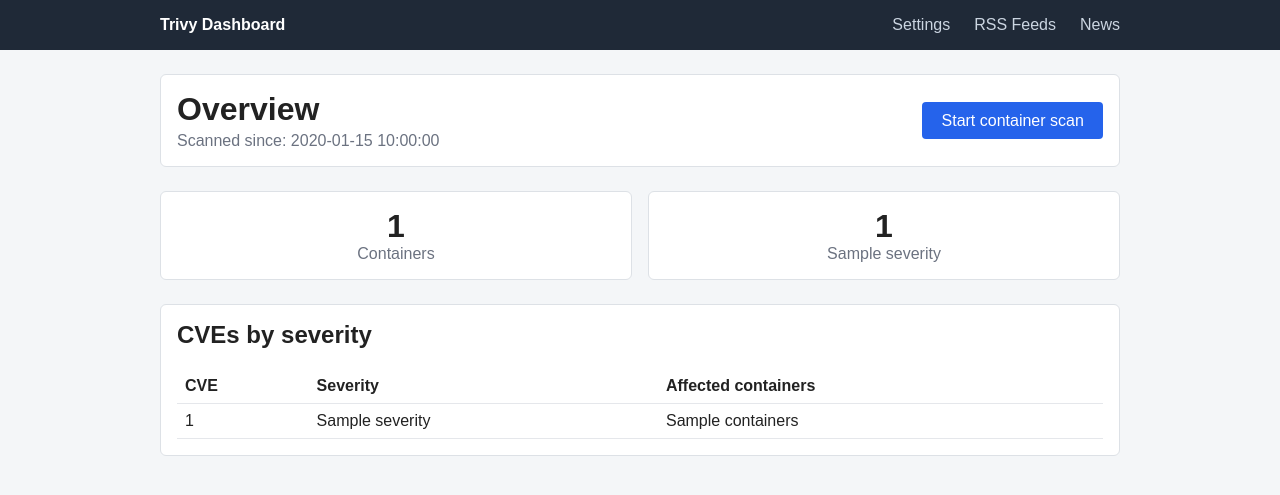
After one commit to KlaverLabs/trivy-dashboard, a FastAPI app: template src/trivy_dashboard_service/templates/home.html in a window 1280 px wide. The commit adds this page. Shown: the top 495 px of the page. Run offline with FastAPI, Linux system fonts and the light colour scheme; the template is opened without the code that fills it: most values are stand-ins (such as "Sample title", 1, 10 or a date in 2020).

Commit message:
basic setup

```diff
--- a/src/trivy_dashboard_service/app.py
+++ b/src/trivy_dashboard_service/app.py
@@ -1,9 +1,15 @@
 import os
+from pathlib import Path
 
 import uvicorn
 from fastapi import FastAPI
+from fastapi.staticfiles import StaticFiles
+
+from trivy_dashboard_service.controller.home_controller import router as home_router
 
 app = FastAPI(title="Trivy Dashboard Service")
+app.mount("/static", StaticFiles(directory=Path(__file__).parent / "static"), name="static")
+app.include_router(home_router)
 
 
 def main() -> None:
--- /dev/null
+++ b/src/trivy_dashboard_service/static/css/style.css
@@ -0,0 +1,24 @@
+body { margin: 0; font-family: sans-serif; background: #f4f6f8; color: #222; }
+header { background: #1f2937; padding: 0 1rem; }
+nav { max-width: 960px; margin: 0 auto; display: flex; align-items: center; gap: 1.5rem; }
+nav .brand { color: #fff; font-weight: bold; padding: 1rem 0; margin-right: auto; }
+nav a { color: #cbd5e1; text-decoration: none; }
+nav a:hover { color: #fff; }
+main { max-width: 960px; margin: 1.5rem auto; padding: 0 1rem; }
+.card { background: #fff; border: 1px solid #dde1e6; border-radius: 6px; padding: 1rem; margin-bottom: 1.5rem; }
+h1, h2 { margin-top: 0; }
+.muted { color: #6b7280; }
+button { background: #2563eb; color: #fff; border: 0; border-radius: 4px; padding: 0.6rem 1.2rem; font-size: 1rem; cursor: pointer; }
+button:hover { background: #1d4ed8; }
+
+.top { display: flex; justify-content: space-between; align-items: center; gap: 1rem; }
+.top h1 { margin-bottom: 0.25rem; }
+.stats { display: flex; gap: 1rem; margin-bottom: 1.5rem; }
+.stats .card { flex: 1; margin-bottom: 0; text-align: center; }
+.stats .value { font-size: 2rem; font-weight: bold; }
+table { width: 100%; border-collapse: collapse; }
+th, td { text-align: left; padding: 0.5rem; border-bottom: 1px solid #e5e7eb; }
+.critical { color: #b91c1c; }
+.high { color: #c2410c; }
+.medium { color: #a16207; }
+.low { color: #15803d; }
--- a/src/trivy_dashboard_service/templates/base.html
+++ b/src/trivy_dashboard_service/templates/base.html
@@ -4,8 +4,19 @@
     <meta charset="utf-8">
     <meta name="viewport" content="width=device-width, initial-scale=1">
     <title>{% block title %}Trivy Dashboard{% endblock %}</title>
+    <link rel="stylesheet" href="{{ url_for('static', path='css/style.css') }}">
 </head>
 <body>
-    {% block content %}{% endblock %}
+    <header>
+        <nav>
+            <a class="brand" href="/">Trivy Dashboard</a>
+            <a href="/settings">Settings</a>
+            <a href="/feeds">RSS Feeds</a>
+            <a href="/news">News</a>
+        </nav>
+    </header>
+    <main>
+        {% block content %}{% endblock %}
+    </main>
 </body>
 </html>
--- /dev/null
+++ b/src/trivy_dashboard_service/templates/home.html
@@ -0,0 +1,50 @@
+{% extends "base.html" %}
+
+{% block title %}Home - Trivy Dashboard{% endblock %}
+
+{% block content %}
+<div class="top card">
+    <div>
+        <h1>Overview</h1>
+        <span class="muted">
+            Scanned since: {{ scanned_since or "never" }}
+        </span>
+    </div>
+    <button type="button">Start container scan</button>
+</div>
+
+<div class="stats">
+    <div class="card">
+        <div class="value">{{ container_count }}</div>
+        <div class="muted">Containers</div>
+    </div>
+    {% for severity, count in severity_counts.items() %}
+    <div class="card">
+        <div class="value {{ severity|lower }}">{{ count }}</div>
+        <div class="muted">{{ severity }}</div>
+    </div>
+    {% endfor %}
+</div>
+
+<div class="card">
+    <h2>CVEs by severity</h2>
+    {% if cves %}
+    <table>
+        <thead>
+            <tr><th>CVE</th><th>Severity</th><th>Affected containers</th></tr>
+        </thead>
+        <tbody>
+            {% for cve in cves %}
+            <tr>
+                <td>{{ cve.id }}</td>
+                <td class="{{ cve.severity|lower }}">{{ cve.severity }}</td>
+                <td>{{ cve.containers }}</td>
+            </tr>
+            {% endfor %}
+        </tbody>
+    </table>
+    {% else %}
+    <p class="muted">No scan results yet.</p>
+    {% endif %}
+</div>
+{% endblock %}
```
Also changed, not shown: src/trivy_dashboard_service/controller/home_controller.py (added, +22 -0 lines).
